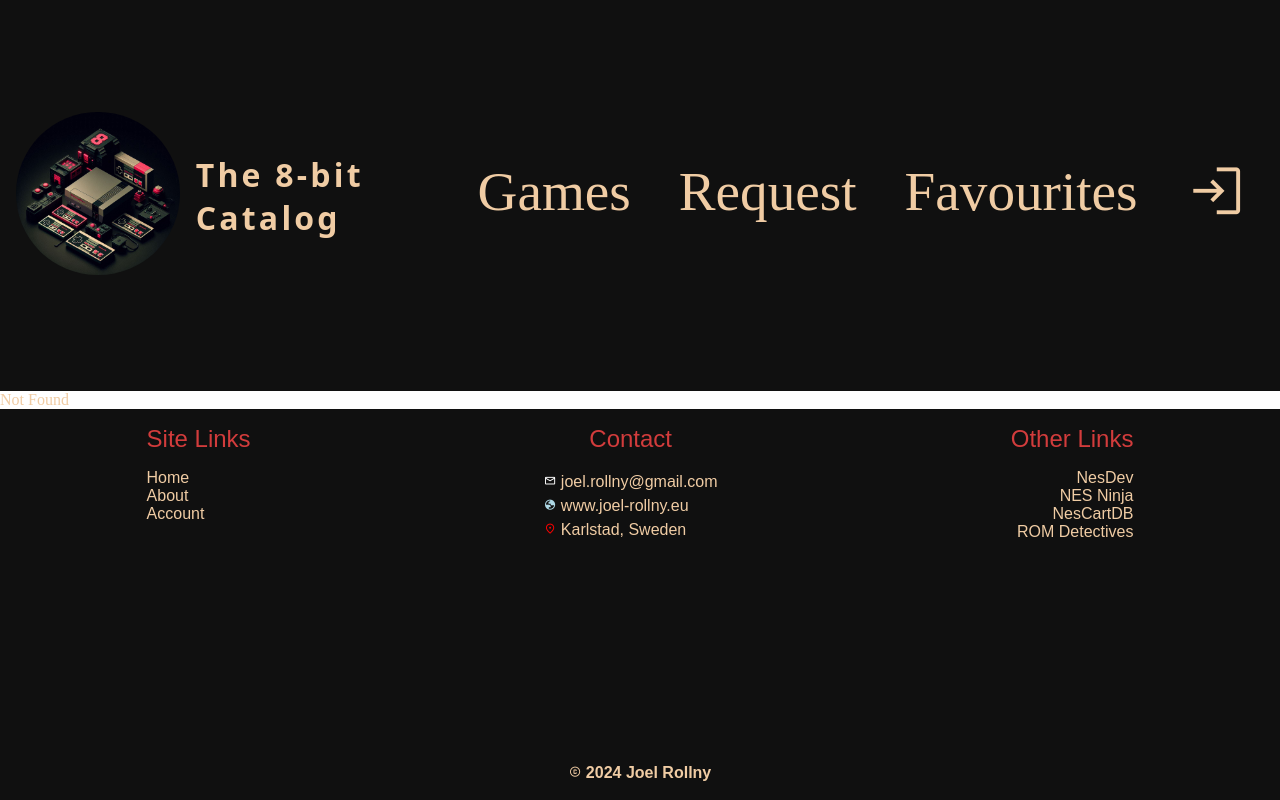
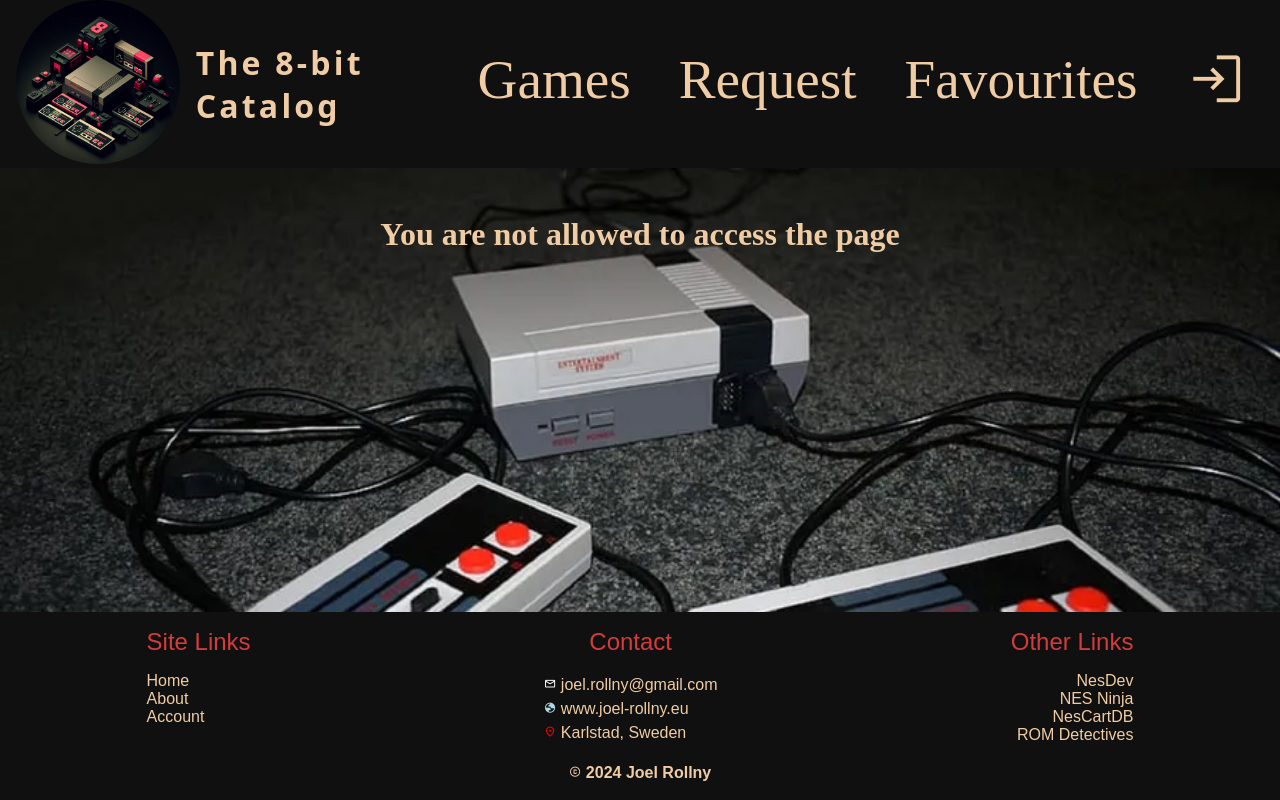
Before and after one commit to joelBIT/8-bit-catalog, a React (Vite) app: page /403 in a window 1280 px wide. Built offline with nearby package versions, Linux system fonts and the light colour scheme; a web font is replaced by a local one.

Commit message:
forbidden to access account when not the logged in user

```diff
--- a/src/css/index.css
+++ b/src/css/index.css
@@ -25,10 +25,12 @@
 @import url("./pages/AboutPage.css");
 @import url("./pages/EditGamePage.css");
 @import url("./pages/FavouritesPage.css");
+@import url("./pages/Forbidden.css");
 @import url("./pages/GameDetailsPage.css");
 @import url("./pages/LandingPage.css");
 @import url("./pages/LoginPage.css");
 @import url("./pages/LogoutPage.css");
+@import url("./pages/NotFound.css");
 @import url("./pages/RegisterPage.css");
 @import url("./pages/RequestPage.css");
 @import url("./pages/SearchPage.css");
--- /dev/null
+++ b/src/css/pages/Forbidden.css
@@ -0,0 +1,11 @@
+
+
+#forbiddenPage {
+    background-image: url("../../assets/backgrounds/nes-in-gray-carpet.webp");
+    display: flex;
+    justify-content: center;
+
+    h1 {
+        margin-top: 3rem;
+    }
+}
--- /dev/null
+++ b/src/css/pages/NotFound.css
@@ -0,0 +1,10 @@
+
+#notFoundPage {
+    background-image: url("../../assets/backgrounds/nes-in-gray-carpet.webp");
+    display: flex;
+    justify-content: center;
+
+    h1 {
+        margin-top: 3rem;
+    }
+}
--- /dev/null
+++ b/src/pages/Forbidden.tsx
@@ -0,0 +1,9 @@
+import { ReactElement } from "react";
+
+export function Forbidden(): ReactElement {
+    return (
+        <main id="forbiddenPage">
+            <h1>You are not allowed to access the page</h1>
+        </main>
+    );
+}
--- a/src/pages/NotFound.tsx
+++ b/src/pages/NotFound.tsx
@@ -1,5 +1,9 @@
 import { ReactElement } from "react";
 
 export function NotFound(): ReactElement {
-    return <>Not Found</>;
+    return (
+        <main id="notFoundPage">
+            <h1>Page was not found</h1>
+        </main>
+    );
 }
--- a/src/pages/UserAccountPage.tsx
+++ b/src/pages/UserAccountPage.tsx
@@ -1,9 +1,18 @@
-import { ReactElement, useContext } from "react";
+import { ReactElement, useContext, useEffect } from "react";
 import { AccountForm } from "../components/AccountForm";
 import { AuthContext } from "../contexts/ProtectedRouteContextProvider";
+import { useNavigate, useParams } from "react-router-dom";
 
 export function UserAccountPage(): ReactElement {
     const { user } = useContext(AuthContext);
+    const navigate = useNavigate();
+    let { id } = useParams<string>();
+
+    useEffect(() => {
+        if (id && user.id !== parseInt(id)) {
+            navigate("/403");
+        }
+    });
 
     return (
         <main id="accountPage">
--- a/src/pages/index.ts
+++ b/src/pages/index.ts
@@ -2,6 +2,7 @@ export * from "./AboutPage";
 export * from "./EditGamePage";
 export * from "./ErrorPage";
 export * from "./FavouritesPage";
+export * from "./Forbidden";
 export * from "./GameDetailsPage";
 export * from "./LandingPage";
 export * from "./LoginPage";
--- a/src/router.tsx
+++ b/src/router.tsx
@@ -1,5 +1,5 @@
 import { createBrowserRouter } from "react-router-dom";
-import { LoginPage, FavouritesPage, RequestPage, LandingPage, NotFound, SearchPage, GameDetailsPage, UserAccountPage, RegisterPage, AboutPage, EditGamePage, LogoutPage } from "./pages";
+import { LoginPage, FavouritesPage, RequestPage, LandingPage, NotFound, SearchPage, GameDetailsPage, UserAccountPage, RegisterPage, AboutPage, EditGamePage, LogoutPage, Forbidden } from "./pages";
 import { App } from "./components";
 
 export const router = createBrowserRouter([
@@ -39,6 +39,10 @@ export const router = createBrowserRouter([
 				path: "*",
 				element: <NotFound />,
 			},
+			{
+				path: "/403",
+				element: <Forbidden />,
+			},
             {
 				path: "/register",
 				element: <RegisterPage />
```
